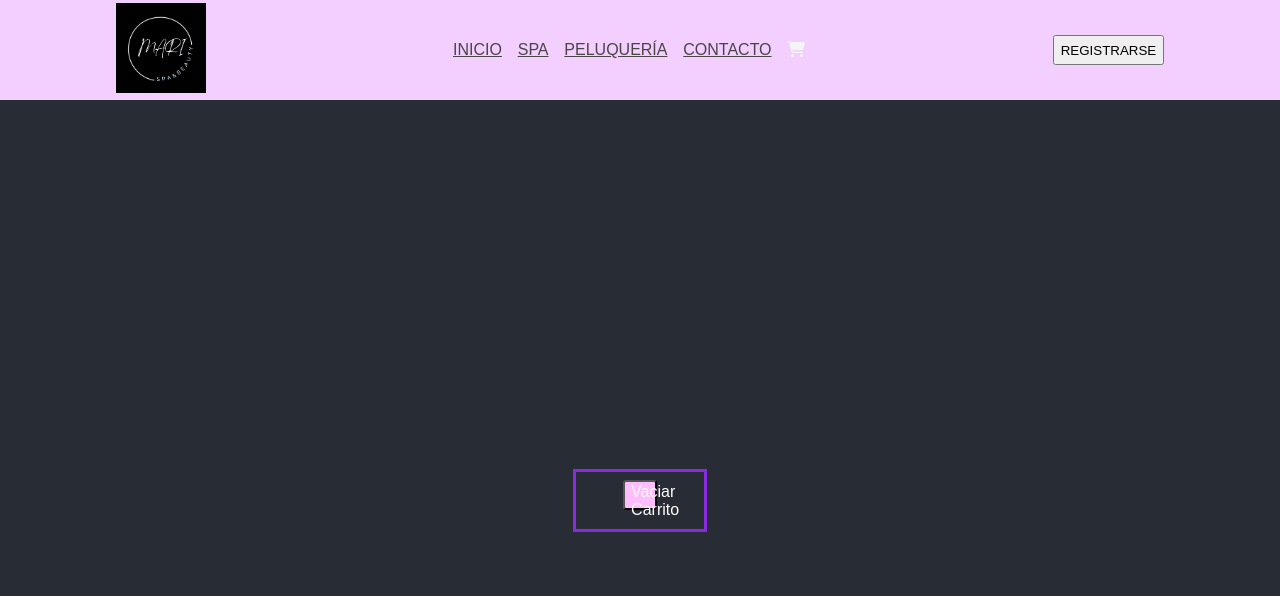
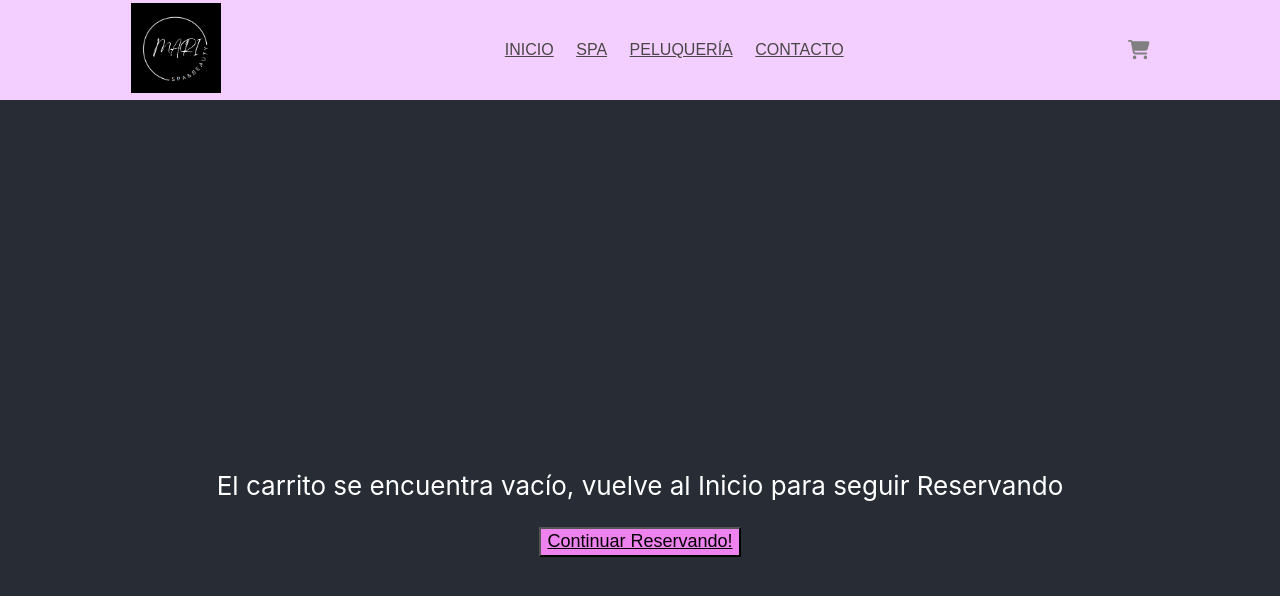
Before and after one commit to AngelaOcampos/ecommerceSpaBeauty, a React (Create React App) app: page /carrito in a window 1280 px wide. Shown: the top 596 px of the page. Built offline with nearby package versions, Linux system fonts and the light colour scheme.

Commit message:
CartView

```diff
--- /dev/null
+++ b/src/components/BotonFinalizarCompra/BotonFinalizarCompra.css
@@ -0,0 +1,14 @@
+.contenedorBotonFinalizarCompra{
+    background-color: violet;
+    border-radius: 5px;
+    padding: 0.5rem;
+}
+.botonFinalizarCompra{
+    background-color: white;
+    border-radius: 2px;
+    cursor: pointer;
+    font-size: large;
+    color: black;
+    font-weight: bold;
+
+}
--- /dev/null
+++ b/src/components/BotonFinalizarCompra/BotonFinalizarCompra.js
@@ -0,0 +1,16 @@
+import React from "react";
+import { Link } from "react-router-dom";
+import './BotonFinalizarCompra.css';
+
+const BotonFinalizarCompra = () => {
+    return(
+        <>
+            <div className="contenedorBotonFinalizarCompra">
+                <p>Se agregaron los items al carrito</p>
+                <button className="botonFinalizarCompra"><Link className="botonFinalizarCompra" to='/carrito'>Finalizar Reserva!</Link></button>
+            </div>
+        </>
+    )
+}
+
+export default BotonFinalizarCompra
--- a/src/components/CartContainer/CartContainer.css
+++ b/src/components/CartContainer/CartContainer.css
@@ -25,10 +25,15 @@
 
 .contenedorCarrito-botonVaciar{
     background-color:  rgb(255, 189, 255);
-    color: white;
+    color: rgb(5, 4, 4);
     border-radius: 10%;
     cursor: pointer;
     width: 30%;
     font-size: medium;
 
 }
+.botonContinuarComprando{
+    font-size: large;
+    background-color: violet;
+    color: black;
+}
--- a/src/components/CartContainer/CartContainer.js
+++ b/src/components/CartContainer/CartContainer.js
@@ -1,11 +1,32 @@
-import React, { useContext } from 'react';
+import React, { useContext, useState, useEffect} from 'react';
 import { CartContex } from '../../context/CartContex';
 import './CartContainer.css'
+import {Link} from 'react-router-dom'
 
 const CartContainer = () => {
     const {productCartList,removeItem, clear} = useContext(CartContex);
+    const [totalproducto, setTotalProducto] = useState('');
+    const [carritoVacio,setCarritoVacio] = useState(false);
 
-    return (
+    useEffect(()=>{
+        const valoresCarrito =[];
+        productCartList.forEach((producto)=> {
+            let valor = parseInt(producto.precio) * parseInt(producto.quantity)
+            valoresCarrito.push(valor)
+        })
+        const total = valoresCarrito.reduce((acumulador, valor)=> acumulador + valor, 0)
+        total.toFixed(2)
+        setTotalProducto(total)
+
+    }, [productCartList])
+
+    useEffect(()=> {
+        productCartList.length > 0 ? setCarritoVacio(false) : setCarritoVacio(true)
+    },[productCartList])
+
+   if(!carritoVacio){
+
+        return (
         <>
             <div className='contenedorCarrito'>
                 {productCartList.map(item => (
@@ -16,10 +37,19 @@ const CartContainer = () => {
                         </div>
                     </>
                 ))}
+                <p>total: ${totalproducto}</p>
                 <button className='contenedorCarrito-botonVaciar' onClick={()=>clear()}>Vaciar Carrito</button>
             </div>
         </>
     )
+   } else {
+    return(
+        <>
+        <p>El carrito se encuentra vacío, vuelve al Inicio para seguir Reservando</p>
+        <button className='botonContinuarComprando'><Link className='botonContinuarComprando' to="/">Continuar Reservando!</Link></button>
+        </>
+    )
+   }
 }
 
 export default CartContainer
--- /dev/null
+++ b/src/components/CartWidget/CartWidget.css
@@ -0,0 +1,7 @@
+.carrito{
+    display: flex;
+
+}
+.carrito-cantidad{
+    font-size: small;
+}
--- a/src/components/CartWidget/CartWidget.jsx
+++ b/src/components/CartWidget/CartWidget.jsx
@@ -1,9 +1,35 @@
 import { FontAwesomeIcon } from '@fortawesome/react-fontawesome'
 import { faShoppingCart } from '@fortawesome/free-solid-svg-icons'
+import { CartContex } from '../../context/CartContex';
+import { useContext, useEffect, useState } from 'react';
+import './CartWidget.css'
 
 const CartWidget = () => {
+
+  const {productCartList} = useContext(CartContex);
+  const [cantidadproductos, setCantidadproductos] = useState(0);
+  const [carritoVacio, setCarritoVacio] = useState(true);
+
+  useEffect(()=>{
+    const productosCarrito = [];
+    productCartList.forEach((producto) => {
+      let cantProducto = parseInt(producto.quantity)
+      productosCarrito.push(cantProducto)
+    })
+    const totalProductos = productosCarrito.reduce((acumulador, valor) => acumulador + valor, 0.)
+    setCantidadproductos(totalProductos)
+    totalProductos < 1 ? setCarritoVacio(true) : setCarritoVacio(false)
+  },[productCartList])
+
+
   return (
-   <FontAwesomeIcon icon={faShoppingCart}/>
+    <>
+    <div className='carrito'>
+     <FontAwesomeIcon icon={faShoppingCart}/>
+     {carritoVacio === true ? null : <p className='carrito-cantidad'>{cantidadproductos}</p>}
+    </div>
+    </>
+
   )
 }
 
--- a/src/components/Item/Item.css
+++ b/src/components/Item/Item.css
@@ -29,5 +29,6 @@
 .boton-ver {
     margin-bottom: 0.5rem;
     width: 5rem;
-    border-radius: 10%;
+    border-radius: 5px;
+    background-color: violet;
 }
--- a/src/components/Item/Item.js
+++ b/src/components/Item/Item.js
@@ -9,7 +9,7 @@ const Item = ({id, imagen, nombre, description,precio,stock}) => {
         <img className="imagen" src={imagen} alt={nombre}/>
         <div className='detalle'>
         <h1>{nombre}</h1>
-        <h3>{precio}</h3>
+        <h3>${precio}</h3>
         <h3>stock: {stock}</h3>
         <p className="description">{description}</p>
 
--- a/src/components/ItemDetail/ItemDetail.js
+++ b/src/components/ItemDetail/ItemDetail.js
@@ -1,10 +1,12 @@
-import { useContext } from 'react';
+import { useContext, useState} from 'react';
 import ItemCount from '../ItemCount/ItemCount'
 import "./ItemDetail.css"
 import { CartContex } from '../../context/CartContex';
+import BotonFinalizarCompra from '../BotonFinalizarCompra/BotonFinalizarCompra'
 
 const ItemDetail = ({ item }) => {
     const {productCartList, isInCart, addItem} = useContext(CartContex);
+    const [productosAgregados, setProductosAgregados] = useState(false);
 
     const itemStock = () => {
         if(isInCart(item.id)){
@@ -19,6 +21,7 @@ const ItemDetail = ({ item }) => {
 
         alert(`Se agregaron ${unidades} unidades de ${item.nombre} al carrito`)
         addItem(item, unidades)
+        setProductosAgregados(true)
     }
 
 
@@ -28,9 +31,12 @@ const ItemDetail = ({ item }) => {
                     <img className="imagen-detail" src={item.imagen} alt={item.nombre} />
                     <div className="detalle-detail">
                         <h4>{item.nombre}</h4>
-                    <h5>{item.precio}</h5>
+                        <h5>${item.precio}</h5>
                         <p className="descripcion-detail">{item.description}</p>
-                    <ItemCount stock={itemStock()}  initial={1} onAdd={onAdd}/>
+
+                        {!productosAgregados ? <ItemCount stock={itemStock()} initial={1} onAdd={onAdd}/> : <BotonFinalizarCompra/>}
+
+
                     </div>
                 </div>
 
--- a/src/components/ItemListContainer/mock-data.js
+++ b/src/components/ItemListContainer/mock-data.js
@@ -6,7 +6,7 @@ const data = [
         imagen:" https://media.istockphoto.com/photos/manicure-process-picture-id838483760?k=20&m=838483760&s=612x612&w=0&h=ysnJ1nbTpPlL7p8nck5gkmHNyrvgpiBsCCzCk-ghUR0=" ,
         nombre: "Mancuría",
         description: "Manicuría y esmaltado de uñas, para mantenerlas lindas siempre",
-        precio: "$2500",
+        precio: "2500",
         stock:"3",
         categoria:"spa",
     },
@@ -15,7 +15,7 @@ const data = [
         imagen: "https://media.istockphoto.com/photos/the-perfect-pick-me-up-for-her-skin-picture-id1077172296?k=20&m=1077172296&s=612x612&w=0&h=kUjJfKhcAFIvbq4dpsTRe4luItefyI9U99XLWz3r5yE=",
         nombre: "Peeling Químico ",
         description:"Tratamiento facial para obtener una piel más sana y limpia",
-        precio: '$1800',
+        precio: '1800',
         stock : "5",
         categoria:"spa",
     },
@@ -24,7 +24,7 @@ const data = [
         imagen:"https://media.istockphoto.com/photos/straight-and-shiny-hair-after-lamination-hairdresser-demonstrates-the-picture-id1196374320?k=20&m=1196374320&s=612x612&w=0&h=QRW15k-iTCcZdXKtJ-2sKBaB-7MsYyMA4qAQFNdVPQQ=",
         nombre: "Alisado",
         description: "Un alisado perfecto para tu pelo con producos que no dañan tu cabello",
-        precio:"$3000",
+        precio:"3000",
         stock: "2",
         categoria:"peluqueria",
     },
@@ -33,7 +33,7 @@ const data = [
         imagen:"https://media.istockphoto.com/photos/cosmetologist-doing-lash-lifting-picture-id1157327352?k=20&m=1157327352&s=612x612&w=0&h=XUiuJQxSENF-AXqOcyO0VX7pN9XJnjrmJQWw6xbBmYY=",
         nombre: "Lifting de Pestañas",
         description: "El lifting de pestañas te permite agrandar la mirada, gracias a que genera un efecto de mayor longitud y espesor, llegando a todos los pelos, de forma inmediata. La duración aproximada es de dos meses y no necesita reposición.",
-        precio: "$1300",
+        precio: "1300",
         stock: "4",
         categoria: "spa"
     },
@@ -42,7 +42,7 @@ const data = [
         imagen:"https://media.istockphoto.com/photos/hair-dying-close-up-picture-id821569750?k=20&m=821569750&s=612x612&w=0&h=Y2HVPy1NdWVqEdhw5FWExmVyL8oXZRg1cXzeUkh-Rq8=",
         nombre: "Teñido de Cabello",
         description: "Procedimiento para cambiar el color del pelo.",
-        precio:"$3000",
+        precio:"3000",
         stock: "2",
         categoria:"peluqueria",
     },
@@ -50,7 +50,7 @@ const data = [
         imagen:"https://media.istockphoto.com/photos/female-foot-in-process-of-pedicure-procedure-picture-id1045079652?k=20&m=1045079652&s=612x612&w=0&h=5xIZH3kn-f1pgSyxvFEA27TFf_8qsGNrkwssqVWQGFA=" ,
         nombre: "Pedicuría",
         description: "Limpieza, reconstrucción y esmaltados.",
-        precio: "$2500",
+        precio: "2500",
         stock:"3",
         categoria:"spa",
     },
--- a/src/components/NavBar/NavBar.css
+++ b/src/components/NavBar/NavBar.css
@@ -36,8 +36,17 @@ button{
 
 .linkActivo{
     color: whitesmoke;
+
 }
 
 .linkInactivo{
     color: rgb(73, 69, 69);
+
 }
+.carritoInactivo{
+    color: gray;
+}
+
+.navBar-linkCarrito{
+    font-size: larger;
+}
--- a/src/components/NavBar/NavBar.js
+++ b/src/components/NavBar/NavBar.js
@@ -2,8 +2,12 @@ import logo from '../logobeauty.png'
 import './NavBar.css'
 import CartWidget from '../CartWidget/CartWidget'
 import {Link, NavLink} from 'react-router-dom'
+import { useContext } from 'react';
+import { CartContex } from '../../context/CartContex';
 
 const NavBar = () => {
+
+    const {productCartList} = useContext(CartContex)
 
     return(
         <div className='navbar-container'>
@@ -17,10 +21,11 @@ const NavBar = () => {
                 <NavLink className={({isActive})=> isActive? "linkActivo" : "linkInactivo"} to="/reservas/spa">SPA</NavLink>
                 <NavLink className={({isActive})=> isActive? "linkActivo" : "linkInactivo"} to="/reservas/peluqueria">PELUQUERÍA</NavLink>
                 <NavLink className={({isActive})=> isActive? "linkActivo" : "linkInactivo"} to="/contacto">CONTACTO</NavLink>
-                <NavLink className={({isActive})=> isActive? "linkActivo" : "linkInactivo"} to="/carrito"><CartWidget/></NavLink>
+
             </div>
-            <div>
-                <button>REGISTRARSE</button>
+            <div className='navBar-linkCarrito' >
+            <NavLink className={({isActive})=> isActive? "linkActivo" : "linkInactivo"} to="/carrito">{productCartList.length > 0? <CartWidget/> : null }</NavLink>
+            {productCartList.length < 1 ? <div className="carritoInactivo" ><CartWidget/></div> : null }
             </div>
         </div>
     )
```
Lines whose indentation alone changed are shown as unchanged.
